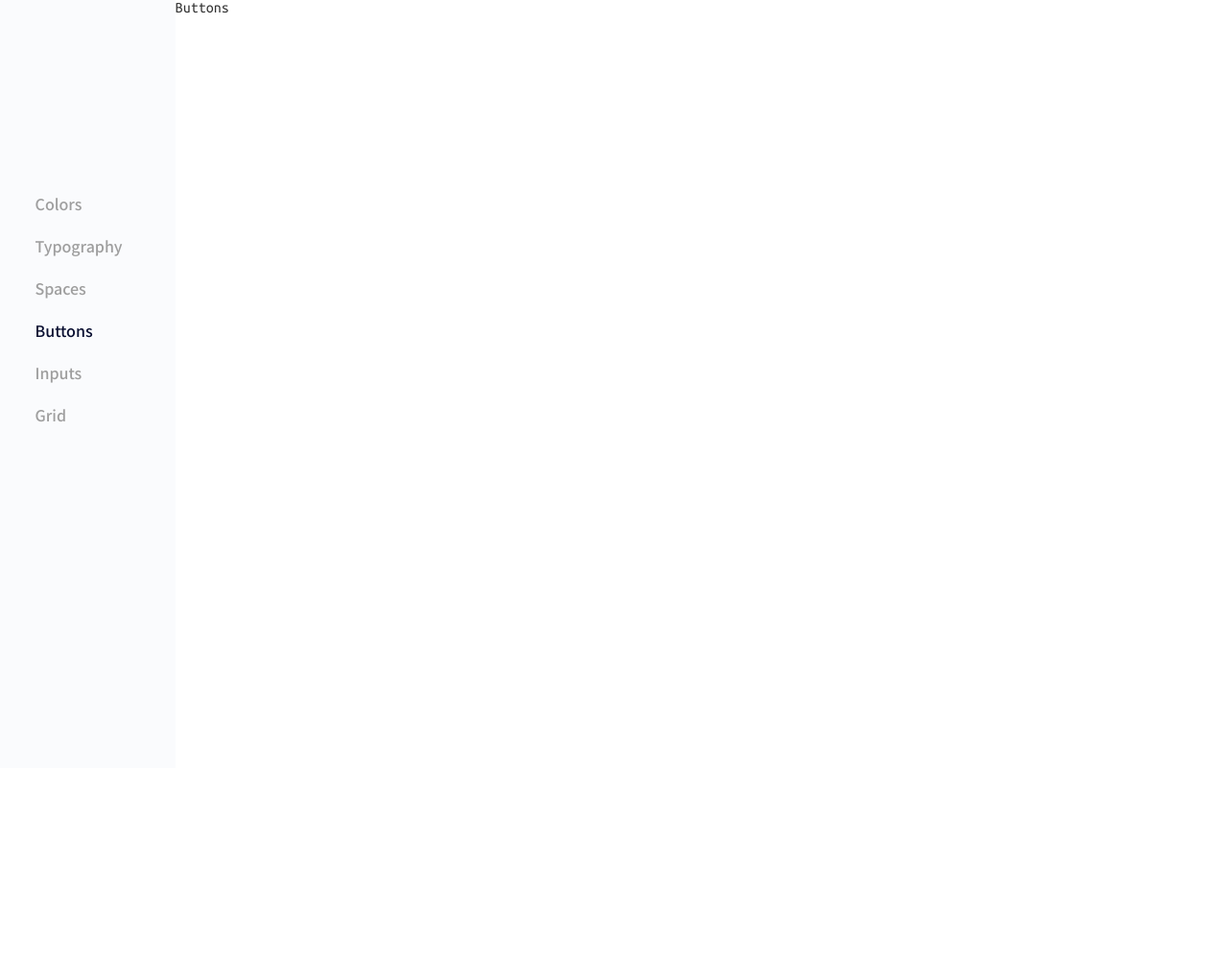
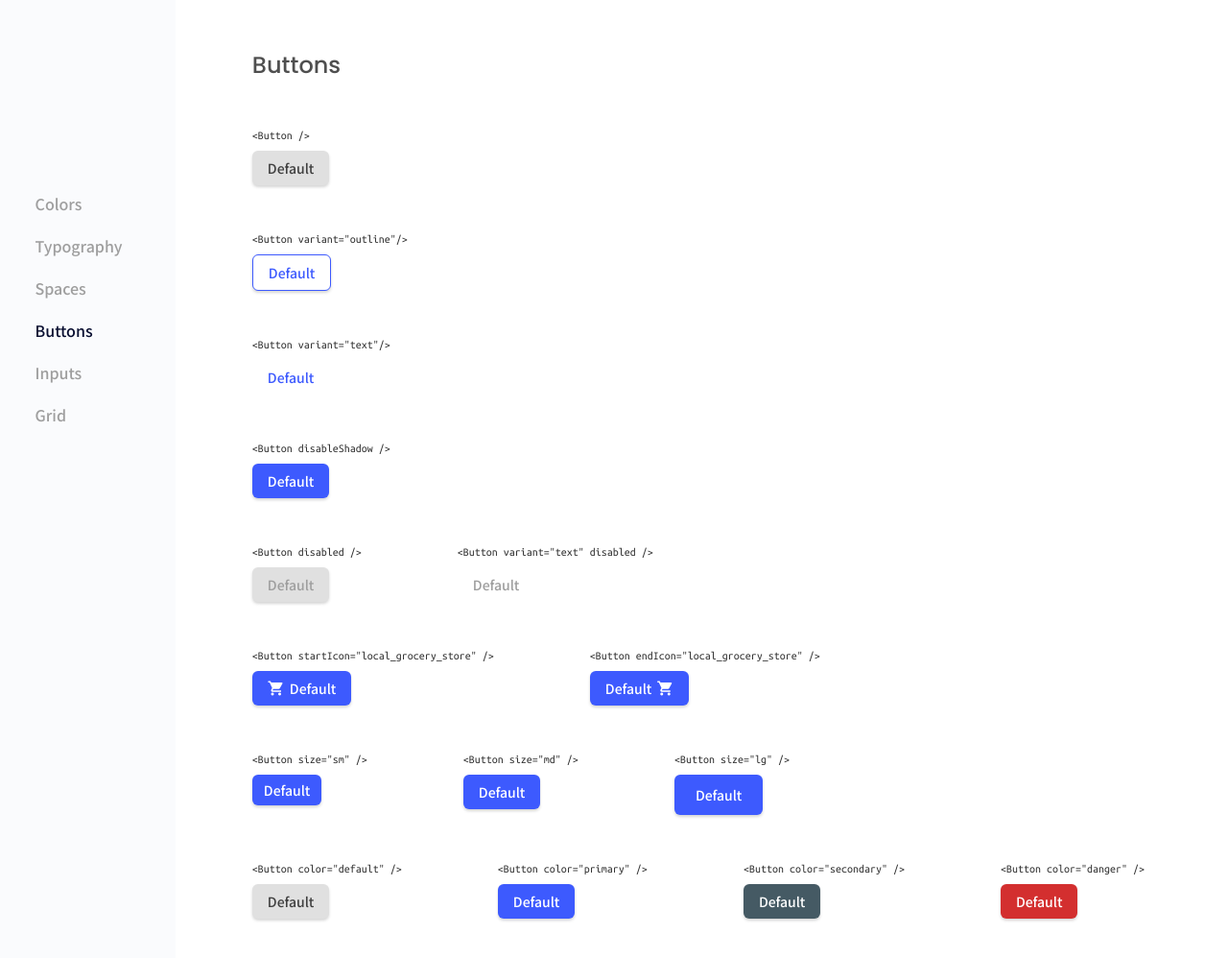
Before and after one commit to LiXin2014/ReusableComponents, a React app: page / in a window 1280 px wide. Shown: the whole page at 96% size. Before the commit the page ends 800 px from the top, so only its background shows below. Built offline with nearby package versions, Linux system fonts and the light colour scheme.

Commit message:
add Button component.

```diff
--- /dev/null
+++ b/app/buttons/button.js
@@ -0,0 +1,38 @@
+import React from "react";
+import "./buttons.css";
+
+Button.defaultProps = {
+    variant: '',
+    startIcon: '',
+    endIcon: '',
+    size: '',
+    color: '',
+    disableShadow: null,
+    disabled: null
+};
+
+export function Button(props) {
+    const {variant, startIcon, endIcon, size, color, disableShadow, disabled} = props;
+
+    const variantStyle = variant;
+    const sizeStyle = size;
+    const colorStyle = color;
+    const disableShadowStyle = disableShadow ? "disableShadow" : '';
+    const disabledStyle = disabled ? "disabled" : '';
+
+    let iconStyle = startIcon ? "start-icon" : (endIcon ? "end-icon" : "");
+
+    return (
+        <button
+            className={`basic ${variantStyle} ${sizeStyle} ${colorStyle} ${iconStyle} ${disableShadowStyle} ${disabledStyle}`}
+            disabled={disabled}>
+                {startIcon && <span className="material-icons">
+                    {startIcon}
+                </span>}
+                Default
+                {endIcon && <span className="material-icons">
+                    {endIcon}
+                </span>}
+        </button>
+    );
+}
--- /dev/null
+++ b/app/buttons/buttonCard.js
@@ -0,0 +1,12 @@
+import React from "react";
+import "./buttons.css";
+
+export function ButtonCard(props) {
+    const {text, children} = props;
+    return (
+        <div>
+            <div className="buttonLabel">{text}</div>
+            {children}
+        </div>
+    )
+}
--- a/app/buttons/buttons.css
+++ b/app/buttons/buttons.css
@@ -0,0 +1,130 @@
+.basic {
+    font-size: 14px;
+    font-family: 'Noto Sans JP', sans-serif;
+    border-radius: 6px;
+    border: none;
+    color: var(--button-dark-text);
+
+    padding: 8px 16px;
+    width: fit-content;
+    cursor: pointer;
+    background: #E0E0E0;
+    box-shadow: 0px 2px 3px rgba(51, 51, 51, 0.2);
+}
+
+.basic:hover, .basic:focus {
+    background: #AEAEAE;
+}
+
+.buttonLabel {
+    font-size: 12px;
+    font-family: 'Ubuntu Mono', monospace;
+    margin-bottom: 10px;
+}
+
+.outline {
+    background: white;
+    border: 1px solid var(--blue-color);
+    color: var(--blue-color);
+}
+
+.outline:hover, .outline:focus {
+    background: rgba(41, 98, 255, 0.1);
+}
+
+.text {
+    color: var(--blue-color);
+    background: none;
+    box-shadow: none;
+}
+
+.text:hover, .text:focus {
+    color: var(--blue-color);
+    background: rgba(41, 98, 255, 0.1);
+}
+
+.disableShadow {
+    color: white;
+    background: var(--blue-color);
+}
+
+.disabled {
+    cursor: not-allowed;
+    color: var(--nav-text);
+    background: #E0E0E0;
+}
+
+.disabled:hover, .disabled:focus {
+    background: #E0E0E0;
+}
+
+.text.disabled {
+    color: var(--nav-text);
+    background: none;
+}
+
+.start-icon, .end-icon {
+    color: white;
+    background: var(--blue-color);
+    display: flex;
+    align-items: center;
+}
+
+.start-icon .material-icons {
+    font-size: 18px;
+    margin-right: 5px;
+}
+
+.end-icon .material-icons {
+    font-size: 18px;
+    margin-left: 5px;
+}
+
+.sm {
+    color: white;
+    background: var(--blue-color);
+    padding: 6px 12px;
+}
+
+.md {
+    color: white;
+    background: var(--blue-color);
+    padding: 8px 16px;
+}
+
+.lg {
+    color: white;
+    background: var(--blue-color);
+    padding: 11px 22px;
+}
+
+.primary {
+    color: white;
+    background: var(--blue-color);
+}
+
+.primary:hover, .primary:focus, .start-icon:hover, .start-icon:focus, .end-icon:hover, .end-icon:focus
+.sm:hover, .sm:focus, .md:hover, .md:focus, .lg:hover, .lg:focus, .disableShadow:hover, .disableShadow:focus {
+    color: white;
+    background: #0039CB;
+}
+
+.secondary {
+    color: white;
+    background: #455A64;
+}
+
+.secondary:hover, .secondary:focus {
+    color: white;
+    background: #1C313A;
+}
+
+.danger {
+    color: white;
+    background: #D32F2F;
+}
+
+.danger:hover, .danger:focus {
+    color: white;
+    background: #9A0007;
+}
--- a/app/index.css
+++ b/app/index.css
@@ -18,7 +18,7 @@
 body {
     color: #333333;
     font-family: 'Ubuntu Mono', monospace;
-    font-size: 500;
+    font-weight: 500;
     height: 100vh;
 }
 
@@ -36,3 +36,23 @@ body {
     width: 100%;
     background: #FAFBFD;
 }
+
+.buttons {
+    grid-column: 2 / span 6;
+    display: flex;
+    flex-direction: column;
+    gap: 50px;
+
+    margin: 50px 80px;
+}
+
+.buttons .header {
+    font-family: 'Poppins', sans-serif;
+    font-size: 24px;
+    color: var(--header-text);
+}
+
+.disabledSection, .iconSection, .sizeSection, .colorSection {
+    display: flex;
+    gap: 100px;
+}
--- a/app/index.html
+++ b/app/index.html
@@ -7,6 +7,7 @@
     <style>
         @import url('https://fonts.googleapis.com/css2?family=Montserrat:wght@500&family=Noto+Sans+JP:wght@500;700&family=Poppins:wght@500&family=Ubuntu+Mono&display=swap');
     </style>
+    <link href="https://fonts.googleapis.com/icon?family=Material+Icons" rel="stylesheet">
     <title>Reusable Components</title>
 </head>
 <body>
--- a/app/index.js
+++ b/app/index.js
@@ -2,13 +2,70 @@ import React from "react";
 import ReactDom from "react-dom";
 import './index.css';
 import { Navigation } from "./navigation/navigation";
+import { Button } from "./buttons/button";
+import { ButtonCard } from "./buttons/buttonCard";
 
 class App extends React.Component {
     render() {
         return (
             <React.Fragment>
                 <Navigation />
-                <div>Buttons</div>
+                <div className="buttons">
+                    <div className="header">Buttons</div>
+                    <ButtonCard text="<Button />">
+                        <Button />
+                    </ButtonCard>
+                   <ButtonCard text={`<Button variant="outline"/>`}>
+                        <Button variant="outline" />
+                    </ButtonCard>
+                    <ButtonCard text={`<Button variant="text"/>`}>
+                        <Button variant="text" />
+                    </ButtonCard>
+                    <ButtonCard text={`<Button disableShadow />`}>
+                        <Button disableShadow />
+                    </ButtonCard>
+                    <div className="disabledSection">
+                        <ButtonCard text={`<Button disabled />`}>
+                            <Button disabled />
+                        </ButtonCard>
+                        <ButtonCard text={`<Button variant="text" disabled />`}>
+                            <Button variant="text" disabled />
+                        </ButtonCard>
+                    </div>
+                    <div className="iconSection">
+                        <ButtonCard text={`<Button startIcon="local_grocery_store" />`}>
+                            <Button startIcon="local_grocery_store" />
+                        </ButtonCard>
+                        <ButtonCard text={`<Button endIcon="local_grocery_store" />`}>
+                            <Button endIcon="local_grocery_store" />
+                        </ButtonCard>
+                    </div>
+                    <div className="sizeSection">
+                        <ButtonCard text={`<Button size="sm" />`}>
+                            <Button size="sm" />
+                        </ButtonCard>
+                        <ButtonCard text={`<Button size="md" />`}>
+                            <Button size="md" />
+                        </ButtonCard>
+                        <ButtonCard text={`<Button size="lg" />`}>
+                            <Button size="lg" />
+                        </ButtonCard>
+                    </div>
+                    <div className="colorSection">
+                        <ButtonCard text={`<Button color="default" />`}>
+                            <Button color="default" />
+                        </ButtonCard>
+                        <ButtonCard text={`<Button color="primary" />`}>
+                            <Button color="primary" />
+                        </ButtonCard>
+                        <ButtonCard text={`<Button color="secondary" />`}>
+                            <Button color="secondary" />
+                        </ButtonCard>
+                        <ButtonCard text={`<Button color="danger" />`}>
+                            <Button color="danger" />
+                        </ButtonCard>
+                    </div>
+                </div>
             </React.Fragment>
         )
     }
```
Also changed, not shown: app/buttons/buttons.js (deleted).
